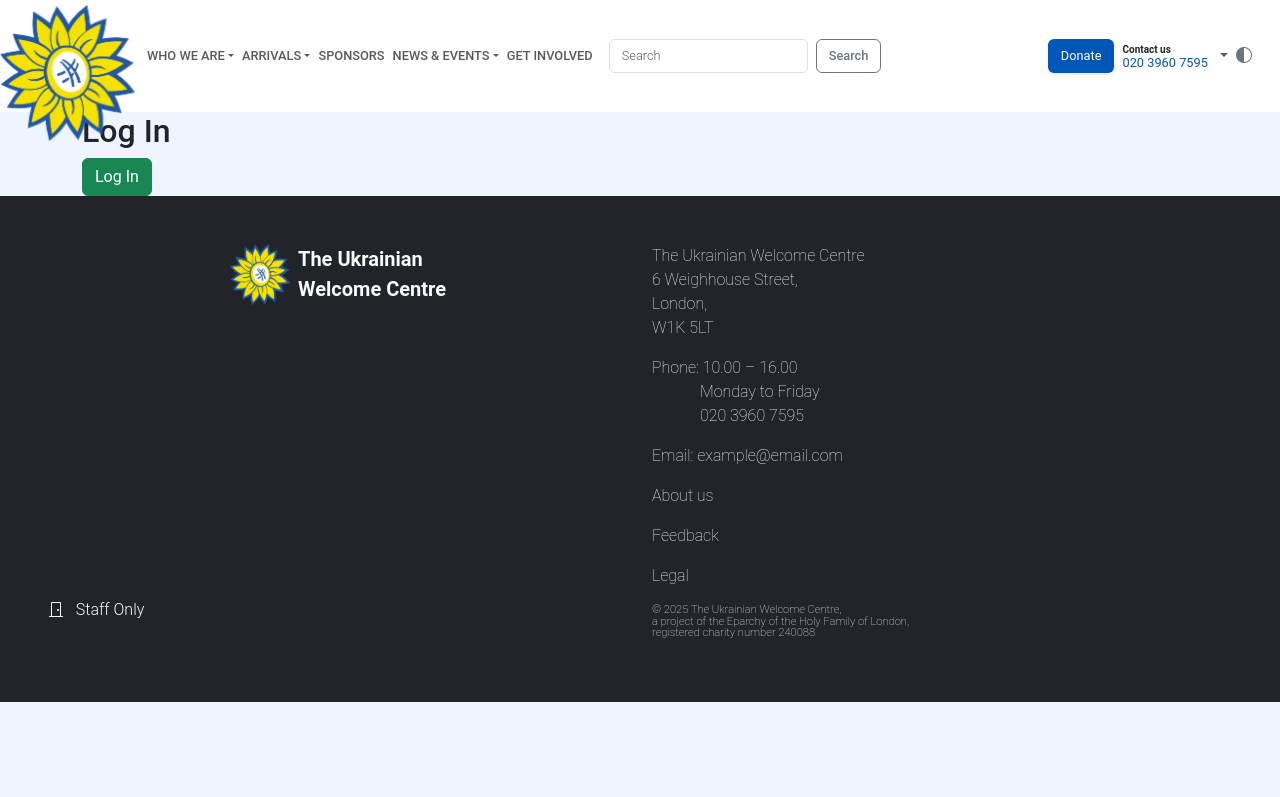
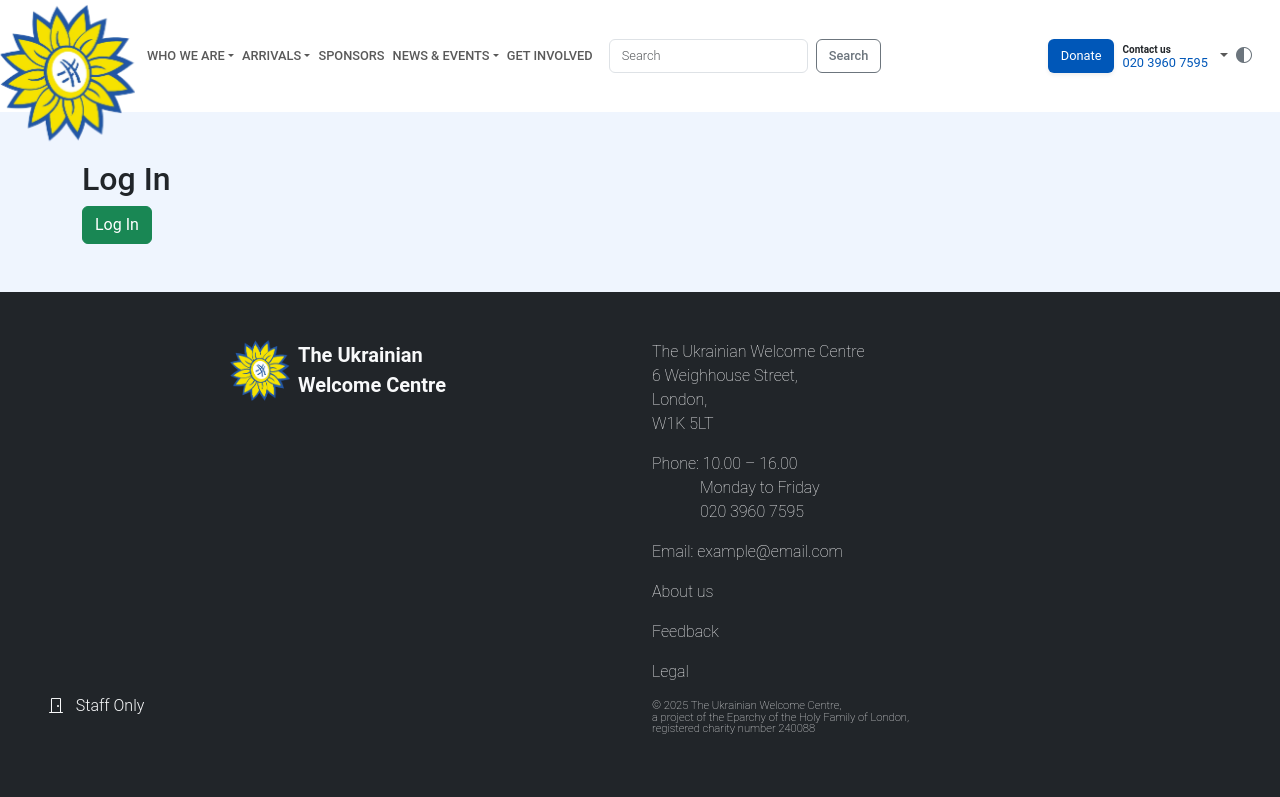
Before and after one commit to vldkurov/uwc-pro, a Django app: template templates/account/login.html in a window 1280 px wide. Shown: the top 797 px of the page. Run offline with Django 5.2, Linux system fonts and the light colour scheme; the template is opened without the code that fills it, so the values that code supplies are empty; some libraries are stand-ins or nearby versions.

Commit message:
Refactor login template to improve layout structure
Wrapped login form in a `div` with padding for better spacing. This change enhances the overall layout and visual presentation of the login page. No functionality was affected.

```diff
--- a/templates/account/login.html
+++ b/templates/account/login.html
@@ -5,12 +5,12 @@
 {% block title %}Log In{% endblock title %}
 
 {% block content %}
-
+    <div class="py-5">
         <h2>Log In</h2>
         <form action="" method="post">
             {% csrf_token %}
             {{ form|crispy }}
             <button class="btn btn-success" type="submit">Log In</button>
         </form>
-
+    </div>
 {% endblock content %}
```
Lines whose indentation alone changed are shown as unchanged.
